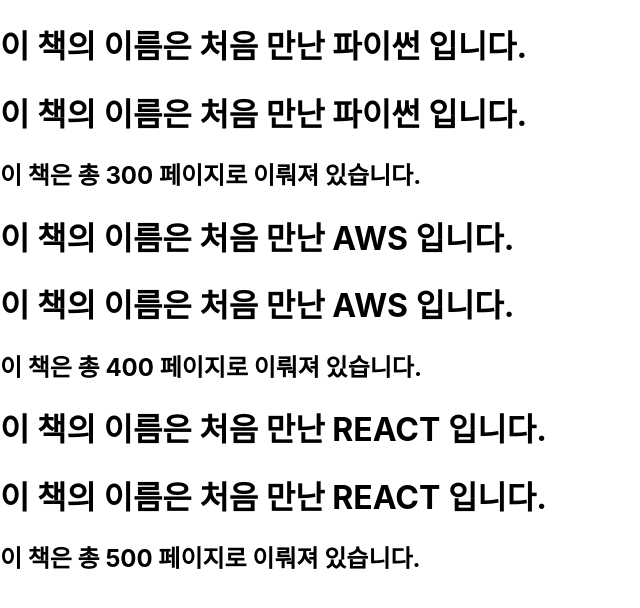
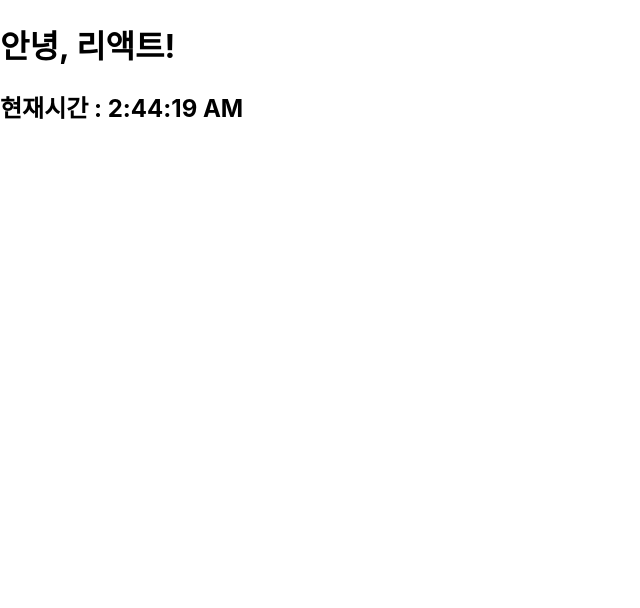
Before and after one commit to pigji/Spring_Ezenweb, a React (Create React App) app in the folder src/main/frontend/: page / in a window 1280 px wide. Shown: the top 608 px of the page, without its empty margins (0-640 px from the left). Built offline with nearby package versions, Linux system fonts and the light colour scheme; no server answers.

Commit message:
11월25일 React 시계만들기

```diff
--- /dev/null
+++ b/src/main/frontend/src/chapter4/Clock.jsx
@@ -0,0 +1,15 @@
+// 1. react 기본 라이브러리 호출
+import React from 'react';
+// 2. 컴포넌트 만들기 [ 함수 만들기 ]
+function Clock( props ){    // props : 속성[ 매개변수 ]
+    // { } : jsx 표현식 [ 변수, 컴포넌트(함수), 객체 등]
+    return(
+        <div>
+            <h1> 안녕, 리액트! </h1>
+            <h2> 현재시간 : { new Date().toLocaleTimeString() } </h2>
+        </div>
+    );
+}
+
+// 3. 컴포넌트 내보내기
+export default Clock;
--- a/src/main/frontend/src/index.js
+++ b/src/main/frontend/src/index.js
@@ -4,25 +4,43 @@
 import App from './App';
 import reportWebVitals from './reportWebVitals';
 
-// 1. 사용할 컴포넌트 호출
-import Library from './chapter3/Library';
+// 1. 사용할 컴포넌트 호출   // [ import 컴포넌트명 from 파일명 ]
+import Library from './chapter3/Library'
+import Clock from './chapter4/Clock'
 
 // 2. DOM 컨테이너 [ 'root' 는 public --> index.html 안에 있는 태그 ]
 const root = ReactDOM.createRoot(document.getElementById('root'));
 
 // 3. DOM 컨테이너 렌더링
+    // 3. [ Clock 컴포넌트를 root 에 렌더링 ]
+        // 1. setInterval 1초마다 렌더링
+            // setInterval( (인수) => { 실행문 } , 밀리초 )
+            setInterval( () => {
+                root.render(
+                          <React.StrictMode>
+                            <Clock />
+                          </React.StrictMode>
+                        );
+            } , 1000 );
+
+
+
+
 // 1. 기본값 [ app.js 컴포넌트를 root 에 렌더링 ]
     //root.render(
     //  <React.StrictMode>
     //    <App />
     //  </React.StrictMode>
     //);
+
 // 2. 기본값 [ Library 컴포넌트를 root 에 렌더링 ]
-    root.render(
-      <React.StrictMode>
-        <Library />
-      </React.StrictMode>
-    );
+//    root.render(
+//      <React.StrictMode>
+//        <Library />
+//      </React.StrictMode>
+//    );
+
+
 
 // If you want to start measuring performance in your app, pass a function
 // to log results (for example: reportWebVitals(console.log))
```
